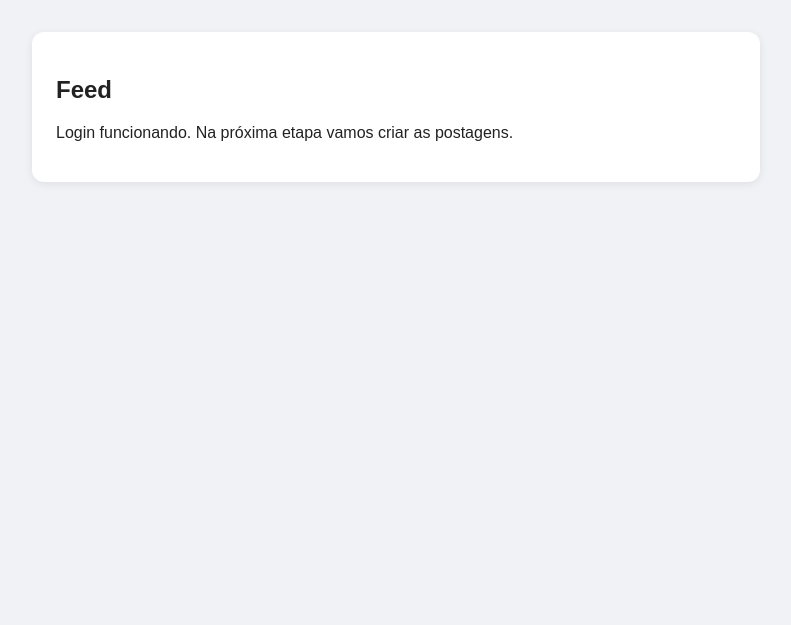
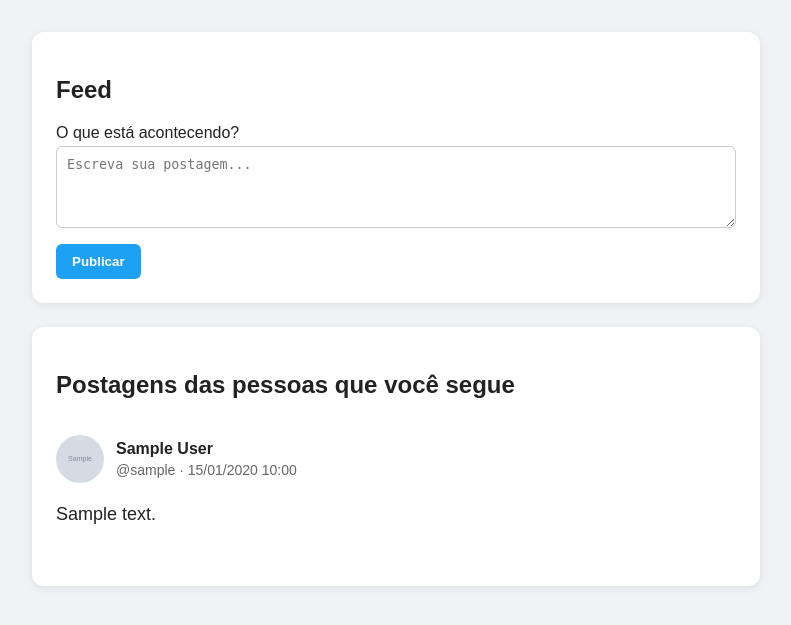
Before and after one commit to ElMathidones/twitter-clone-ebac, a Django app: page / in a window 1280 px wide. Shown: the part 63-688 px from the top of the page, without its empty margins (244-1035 px from the left). Run offline with Django 5.2, Linux system fonts and the light colour scheme; a user stored in the database is signed in; tables that the repository leaves empty hold one stand-in row (values such as "Sample post"); grey boxes marked "Sample" are stand-in pictures.

Commit message:
Add posts and followed users feed

```diff
--- a/accounts/views.py
+++ b/accounts/views.py
@@ -43,12 +43,14 @@ def profile_view(request, username):
 
     followers_count = profile_user.followers.count()
     following_count = profile_user.following.count()
+    posts = profile_user.posts.all()
 
     return render(request, 'accounts/profile.html', {
         'profile_user': profile_user,
         'is_following': is_following,
         'followers_count': followers_count,
         'following_count': following_count,
+        'posts': posts,
     })
 
 
--- /dev/null
+++ b/posts/forms.py
@@ -0,0 +1,19 @@
+from django import forms
+
+from .models import Post
+
+
+class PostForm(forms.ModelForm):
+    class Meta:
+        model = Post
+        fields = ['content']
+        labels = {
+            'content': 'O que está acontecendo?',
+        }
+        widgets = {
+            'content': forms.Textarea(attrs={
+                'rows': 4,
+                'placeholder': 'Escreva sua postagem...',
+                'maxlength': 280,
+            })
+        }
--- a/posts/urls.py
+++ b/posts/urls.py
@@ -5,4 +5,7 @@ from . import views
 
 urlpatterns = [
     path('', views.feed_view, name='feed'),
+    path('posts/create/', views.create_post_view, name='post_create'),
+    path('posts/<int:pk>/edit/', views.update_post_view, name='post_update'),
+    path('posts/<int:pk>/delete/', views.delete_post_view, name='post_delete'),
 ]
--- a/posts/views.py
+++ b/posts/views.py
@@ -1,7 +1,75 @@
+from django.contrib import messages
 from django.contrib.auth.decorators import login_required
-from django.shortcuts import render
+from django.shortcuts import get_object_or_404, redirect, render
+
+from accounts.models import Follow
+from .forms import PostForm
+from .models import Post
 
 
 @login_required
 def feed_view(request):
-    return render(request, 'posts/feed.html')
+    followed_users = Follow.objects.filter(
+        follower=request.user
+    ).values_list('following', flat=True)
+
+    posts = Post.objects.filter(
+        author_id__in=followed_users
+    ).select_related('author', 'author__profile')
+
+    form = PostForm()
+
+    return render(request, 'posts/feed.html', {
+        'posts': posts,
+        'form': form,
+    })
+
+
+@login_required
+def create_post_view(request):
+    if request.method == 'POST':
+        form = PostForm(request.POST)
+
+        if form.is_valid():
+            post = form.save(commit=False)
+            post.author = request.user
+            post.save()
+
+            messages.success(request, 'Postagem criada com sucesso.')
+            return redirect('profile', username=request.user.username)
+
+    return redirect('feed')
+
+
+@login_required
+def update_post_view(request, pk):
+    post = get_object_or_404(Post, pk=pk, author=request.user)
+
+    if request.method == 'POST':
+        form = PostForm(request.POST, instance=post)
+
+        if form.is_valid():
+            form.save()
+            messages.success(request, 'Postagem atualizada com sucesso.')
+            return redirect('profile', username=request.user.username)
+    else:
+        form = PostForm(instance=post)
+
+    return render(request, 'posts/post_form.html', {
+        'form': form,
+        'post': post,
+    })
+
+
+@login_required
+def delete_post_view(request, pk):
+    post = get_object_or_404(Post, pk=pk, author=request.user)
+
+    if request.method == 'POST':
+        post.delete()
+        messages.success(request, 'Postagem excluída com sucesso.')
+        return redirect('profile', username=request.user.username)
+
+    return render(request, 'posts/post_confirm_delete.html', {
+        'post': post,
+    })
--- a/static/css/style.css
+++ b/static/css/style.css
@@ -118,3 +118,72 @@ button,
     justify-content: center;
     font-size: 48px;
 }
+
+.post-card {
+    border-top: 1px solid #ddd;
+    padding: 16px 0;
+}
+
+.post-card:first-of-type {
+    border-top: none;
+}
+
+.post-header {
+    display: flex;
+    align-items: center;
+    gap: 12px;
+}
+
+.post-header a {
+    color: #222;
+    text-decoration: none;
+}
+
+.post-header p {
+    margin: 4px 0 0;
+    color: #666;
+    font-size: 14px;
+}
+
+.post-content {
+    font-size: 18px;
+    line-height: 1.5;
+}
+
+.post-date {
+    color: #666;
+    font-size: 14px;
+}
+
+.post-actions {
+    display: flex;
+    gap: 8px;
+    margin-top: 12px;
+}
+
+.small-avatar,
+.small-avatar-placeholder {
+    width: 48px;
+    height: 48px;
+    border-radius: 50%;
+}
+
+.small-avatar {
+    object-fit: cover;
+}
+
+.small-avatar-placeholder {
+    background: #ddd;
+    display: flex;
+    align-items: center;
+    justify-content: center;
+}
+
+.secondary {
+    background: #6c757d;
+}
+
+.danger,
+.danger-button {
+    background: #dc3545;
+}
--- a/templates/posts/feed.html
+++ b/templates/posts/feed.html
@@ -3,6 +3,40 @@
 {% block content %}
 <section class="card">
     <h1>Feed</h1>
-    <p>Login funcionando. Na próxima etapa vamos criar as postagens.</p>
+
+    <form method="post" action="{% url 'post_create' %}">
+        {% csrf_token %}
+        {{ form.as_p }}
+        <button type="submit">Publicar</button>
+    </form>
+</section>
+
+<section class="card">
+    <h2>Postagens das pessoas que você segue</h2>
+
+    {% if posts %}
+        {% for post in posts %}
+            <article class="post-card">
+                <div class="post-header">
+                    {% if post.author.profile.avatar %}
+                        <img src="{{ post.author.profile.avatar.url }}" alt="Foto de perfil" class="small-avatar">
+                    {% else %}
+                        <div class="small-avatar-placeholder">👤</div>
+                    {% endif %}
+
+                    <div>
+                        <a href="{% url 'profile' post.author.username %}">
+                            <strong>{{ post.author.profile.display_name|default:post.author.username }}</strong>
+                        </a>
+                        <p>@{{ post.author.username }} · {{ post.created_at|date:"d/m/Y H:i" }}</p>
+                    </div>
+                </div>
+
+                <p class="post-content">{{ post.content|linebreaksbr }}</p>
+            </article>
+        {% endfor %}
+    {% else %}
+        <p>Você ainda não segue ninguém ou as pessoas seguidas ainda não publicaram nada.</p>
+    {% endif %}
 </section>
 {% endblock %}
```
Also changed, not shown: templates/accounts/profile.html (+22 -0 lines), templates/posts/post_confirm_delete.html (added, +19 -0 lines), templates/posts/post_form.html (added, +15 -0 lines).
